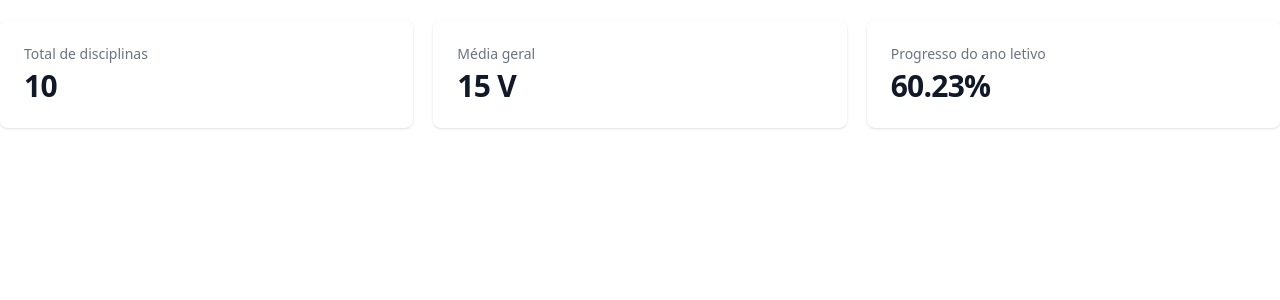
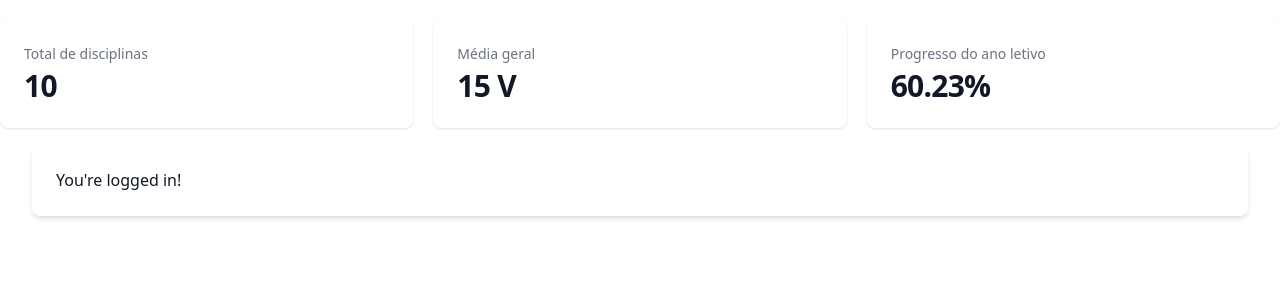
Before and after one commit to leehendrick/EduConnect-UI, a Nuxt app in the folder nuxt-app/: page /students/dashboard in a window 1280 px wide. Shown: the top 300 px of the page. Built offline with nearby package versions, Linux system fonts and the light colour scheme.

Commit message:
add dashboard content

```diff
--- a/nuxt-app/pages/students/dashboard.vue
+++ b/nuxt-app/pages/students/dashboard.vue
@@ -21,5 +21,10 @@ const stats = [
         </div>
       </dl>
     </div>
+    <div class="py-4 w-full sm:px-6 lg:px-8">
+      <div class="bg-white overflow-hidden shadow-md sm:rounded-lg">
+        <div class="p-6 text-gray-900">You're logged in!</div>
+      </div>
+    </div>
   </div>
 </template>
```
